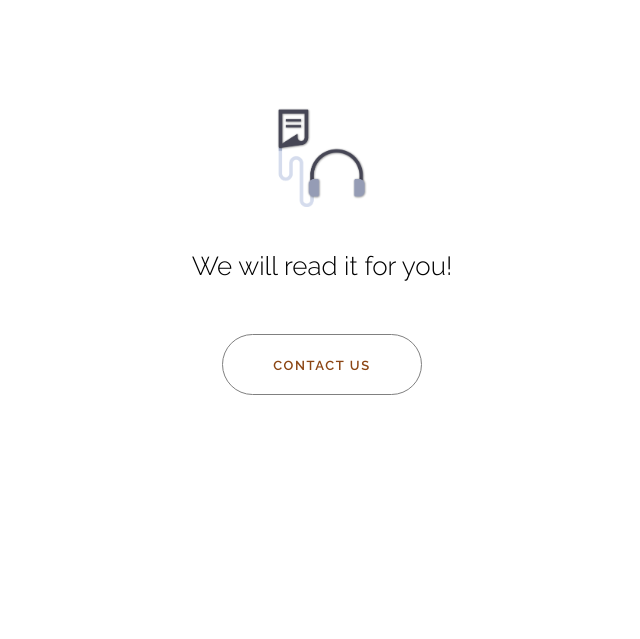
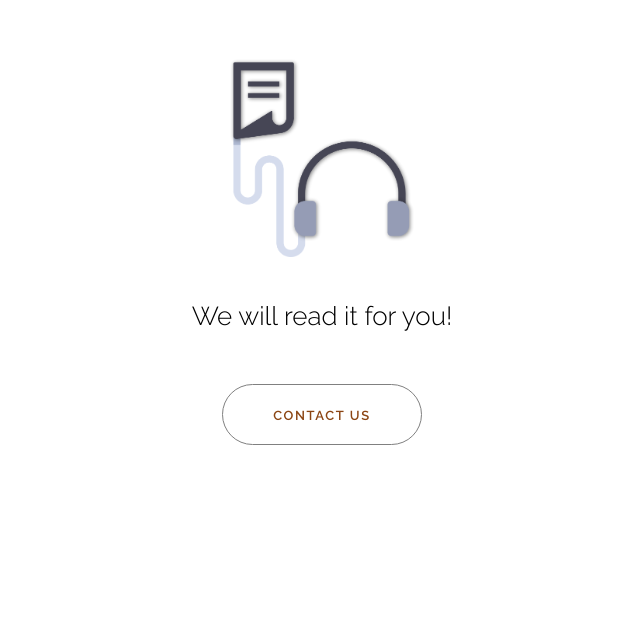
Before and after one commit to rsritambhara/Out-Loud, a website: page index.html in a window 1280 px wide. Shown: the part 161-800 px from the top of the page, without its empty margins (318-958 px from the left). Drawn offline with nearby package versions, Linux system fonts and the light colour scheme.

Commit message:
Update index.html

```diff
--- a/index.html
+++ b/index.html
@@ -41,7 +41,7 @@
 <header class="bg-white bg-inverse text-xs-center center-vertically" role="banner">
     <div class="container">
         <h1 class="display-3"><img
-                src="logo3.png" height="100px"
+                src="logo3.png" height="200px" width="188px"
                 style="margin-top: 40px;"></h1>
         <br>
         <h2 class="m-b-3" style="color: black">We will read it for you!</h2>
```
